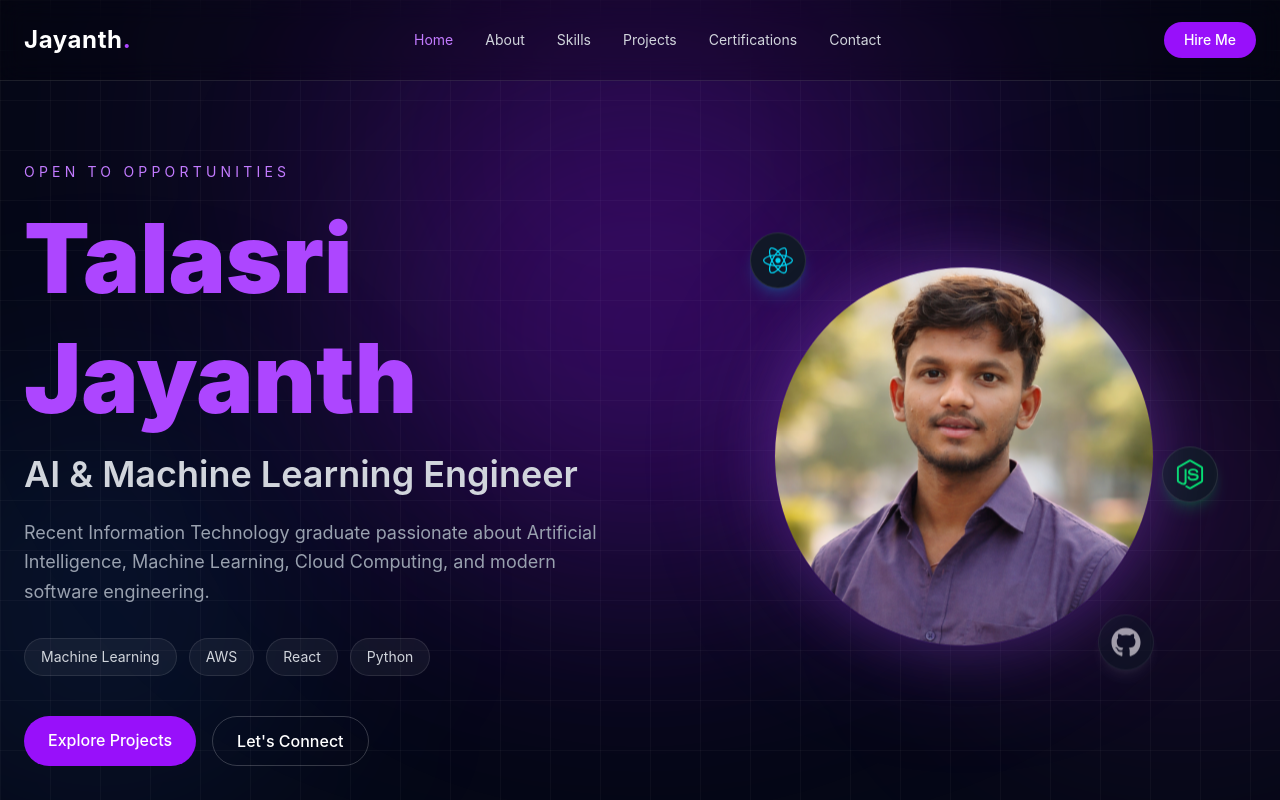
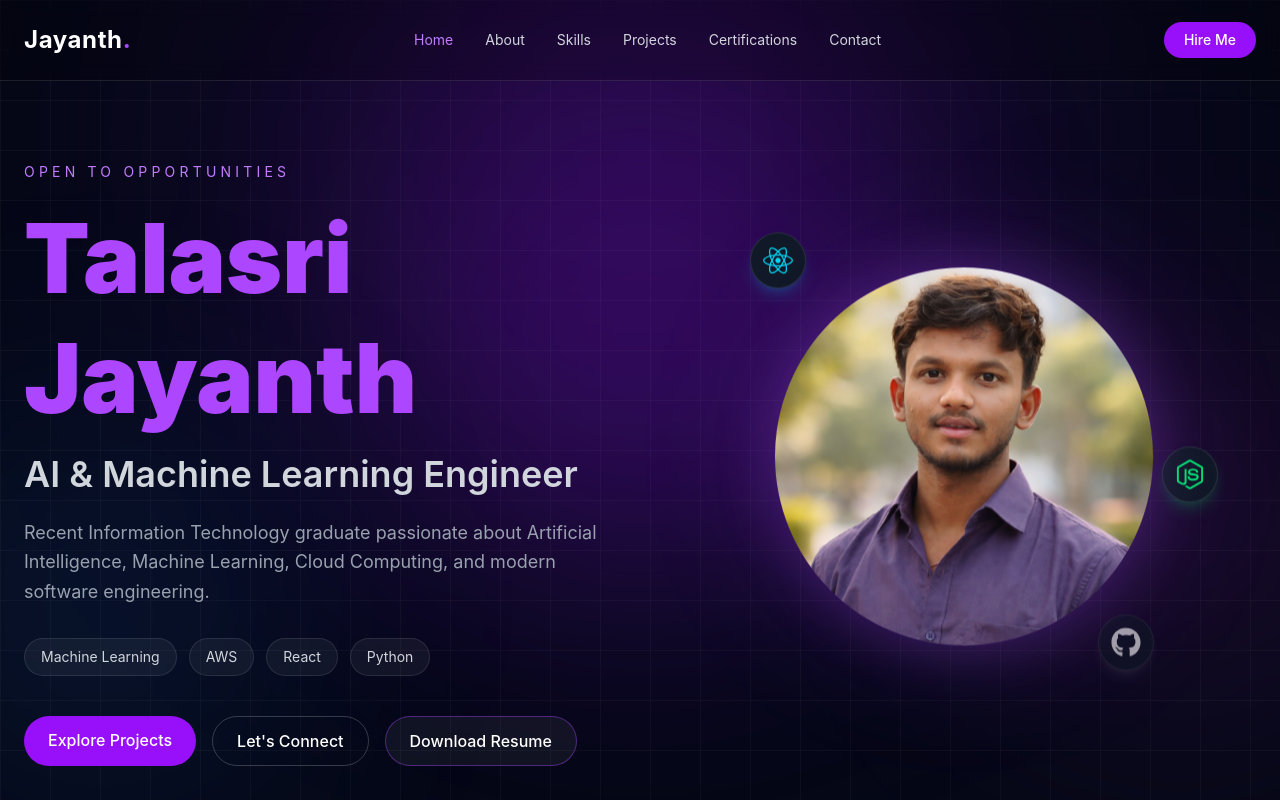
Before and after one commit to jayanth-talasri/portfolio-site, a React (Vite) app: page / in a window 1280 px wide. Shown: the top 800 px of the page. Built offline with nearby package versions, Linux system fonts and the light colour scheme.

Commit message:
Added resume button and updated Projects

```diff
--- a/src/sections/Certification.jsx
+++ b/src/sections/Certification.jsx
@@ -21,7 +21,7 @@ function Certifications() {
         </div>
 
         {/* Certifications Grid */}
-        <div className="grid md:grid-cols-3 gap-8">
+        <div className="grid sm:grid-cols-2 xl:grid-cols-3 gap-8">
 
           {/* Card 1 */}
           <div className="rounded-3xl border border-white/10 bg-white/5 backdrop-blur-md p-8 hover:border-purple-500/50 transition">
--- a/src/sections/Hero.jsx
+++ b/src/sections/Hero.jsx
@@ -1,5 +1,5 @@
 import profileImage from "../assets/my-image.png";
-
+import resume from "../assets/Jayanth-resume.pdf";
 import {
   FaReact,
   FaGithub,
@@ -113,6 +113,25 @@ function Hero() {
             >
               Let's Connect
             </a>
+            <a
+             href={resume}
+              download
+              className="
+               px-6
+               py-3
+               rounded-full
+               border
+               border-purple-500/40
+               bg-white/5
+               hover:bg-purple-500/10
+               hover:border-purple-500
+               transition
+               font-medium
+              "
+              >
+              Download Resume
+            </a>
+
 
           </div>
         </motion.div>
--- a/src/sections/Projects.jsx
+++ b/src/sections/Projects.jsx
@@ -1,24 +1,40 @@
 import { motion } from "framer-motion";
 
 const projects = [
+  {
+    title: "Solar Irradiance Forecasting using Deep Learning",
+
+    description:
+      "Built a deep learning-based forecasting system using LSTM models to predict solar irradiance from meteorological time-series data. Achieved high prediction accuracy through advanced preprocessing, feature engineering, and model optimization techniques.",
+
+    tech: ["Python", "TensorFlow", "Pandas", "Scikit-learn"],
+
+    github:
+      "https://github.com/jayanth-talasri/Solar-irradiance-forecasting-using-deep-Learning-model-LSTM-",
+  },
 
   {
-    title: "Solar Irradiance Forecasting using Deep Learning",
+    title: "AI Portfolio Website",
+
     description:
-      "Built a deep learning-based forecasting system using LSTM models to predict solar irradiance from meteorological time-series data. Achieved high prediction accuracy through advanced preprocessing, feature engineering, and model optimization techniques.",
-    tech: ["Python", "TensorFlow", "Pandas","Scikit-learn"],
+      "Designed and developed a futuristic personal portfolio using React, Tailwind CSS, and Framer Motion with responsive UI architecture and modern visual interactions.",
+
+    tech: ["React", "Tailwind CSS", "Framer Motion"],
+
+    github:
+      "https://github.com/jayanth-talasri/portfolio-site",
   },
-  {
-    title: "AI Portfolio Website",
-    description:
-      "A futuristic developer portfolio built using React, Tailwind CSS, and Framer Motion with immersive UI design.",
-    tech: ["React", "Tailwind", "Framer Motion"],
-  },
+
   {
     title: "Movie Magic Online Ticket Booking Platform",
+
     description:
       "Developed and deployed a full-stack movie ticket booking platform with secure authentication, real-time seat management, and scalable cloud infrastructure using AWS EC2 and Amazon RDS.",
-    tech: ["Django", "SQL", "AWS","HTML","CSS","Javascript"],
+
+    tech: ["Django", "SQL", "AWS", "HTML", "CSS", "JavaScript"],
+
+    github:
+      "https://github.com/jayanth-talasri/Movie_Mazic",
   },
 ];
 
@@ -116,11 +132,25 @@ function Projects() {
                 </div>
 
                 {/* Buttons */}
-                <div className="flex gap-4">
-                  <button className="px-5 py-2 rounded-full bg-purple-600 hover:bg-purple-500 transition text-sm font-medium">
-                    View Code
-                  </button>
-                </div>
+                <a
+  href={project.github}
+  target="_blank"
+  rel="noreferrer"
+  className="
+    inline-block
+    mt-4
+    px-5
+    py-2
+    rounded-full
+    bg-purple-600
+    hover:bg-purple-500
+    transition
+    text-sm
+    font-medium
+  "
+>
+  View Code
+</a>
               </div>
             </motion.div>
           ))}
```
Also changed, not shown: 1 other file (tests, documents, lock files or other folders).
